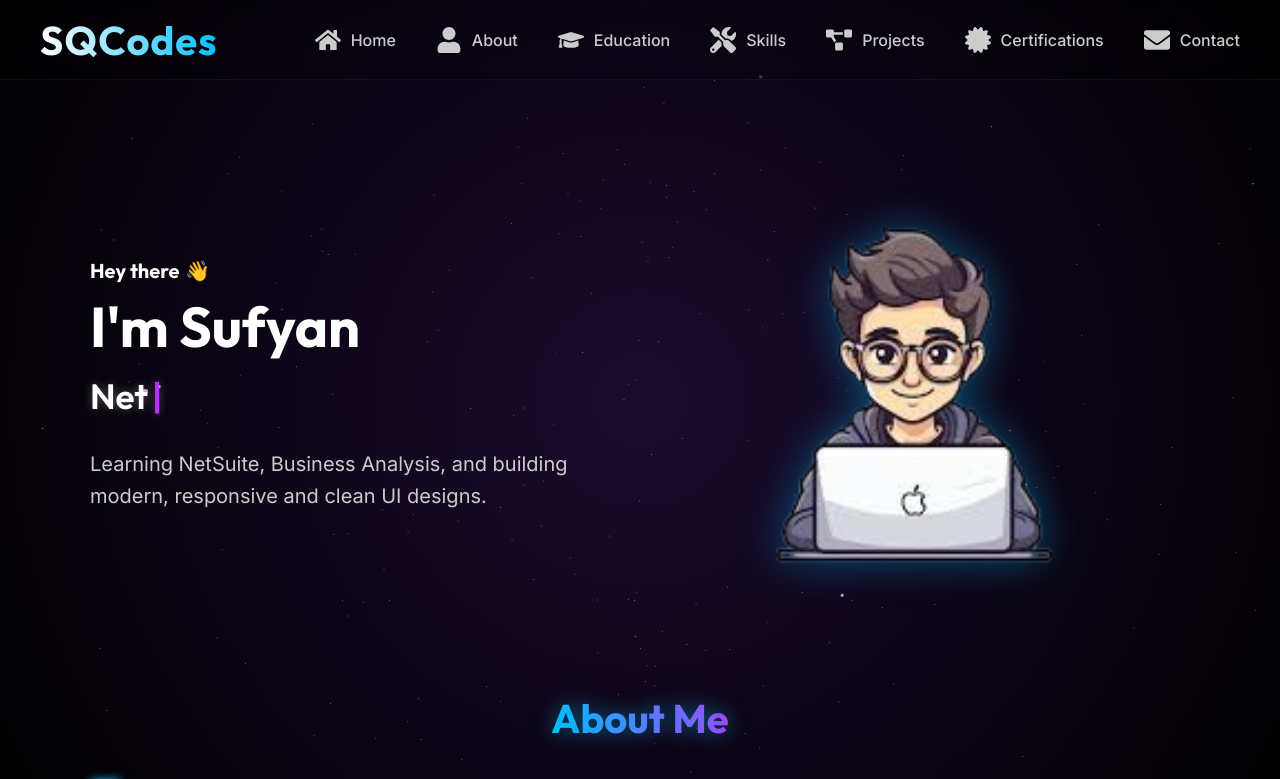
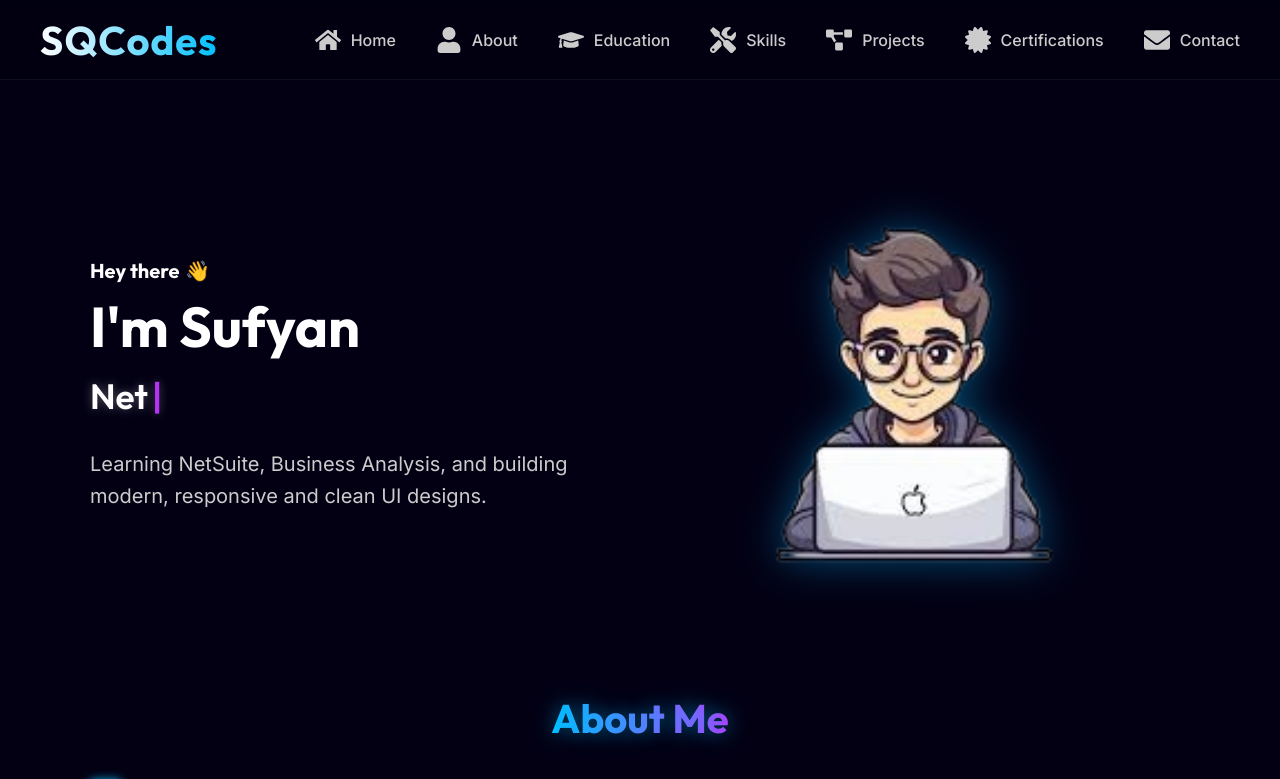
Before and after one commit to Sufyan2126/Portfolio, a React (Vite) app: page / in a window 1280 px wide. Shown: the top 779 px of the page. Built offline with nearby package versions, Linux system fonts and the light colour scheme.

Commit message:
Updated feature

```diff
--- a/src/components/Background3D.jsx
+++ b/src/components/Background3D.jsx
@@ -39,6 +39,7 @@ export default function Background3D() {
       width: '100%',
       height: '100%',
       zIndex: -1,
+      pointerEvents: 'none',
       backgroundColor: '#050505', // Very dark bg
       backgroundImage: 'radial-gradient(circle at 50% 50%, #1a0b2e 0%, #000000 100%)' // Deep purple-ish gradient
     }}>
--- a/src/index.css
+++ b/src/index.css
@@ -12,7 +12,7 @@
 html {
   overflow-x: hidden;
   scroll-behavior: smooth;
-  overscroll-behavior: none;
+  background-color: #000000;
 }
 
 body {
@@ -23,7 +23,6 @@ body {
   color: var(--text-primary);
   overflow-x: hidden;
   width: 100%;
-  overscroll-behavior: none;
 }
 
 h1,
@@ -47,6 +46,7 @@ a {
 
 * {
   box-sizing: border-box;
+  -webkit-tap-highlight-color: transparent;
 }
 
 /* Scrollbar — desktop only */
```
